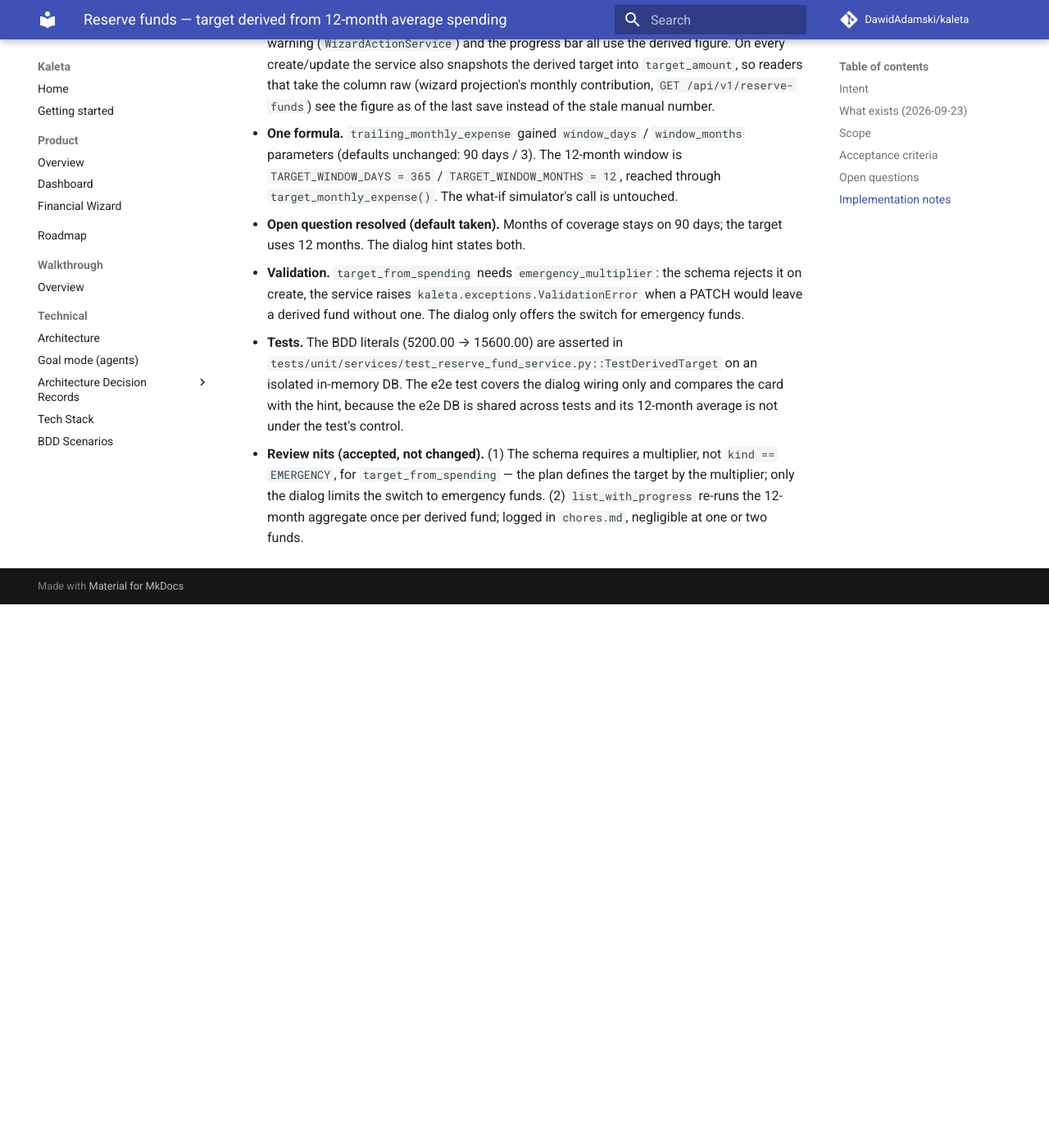
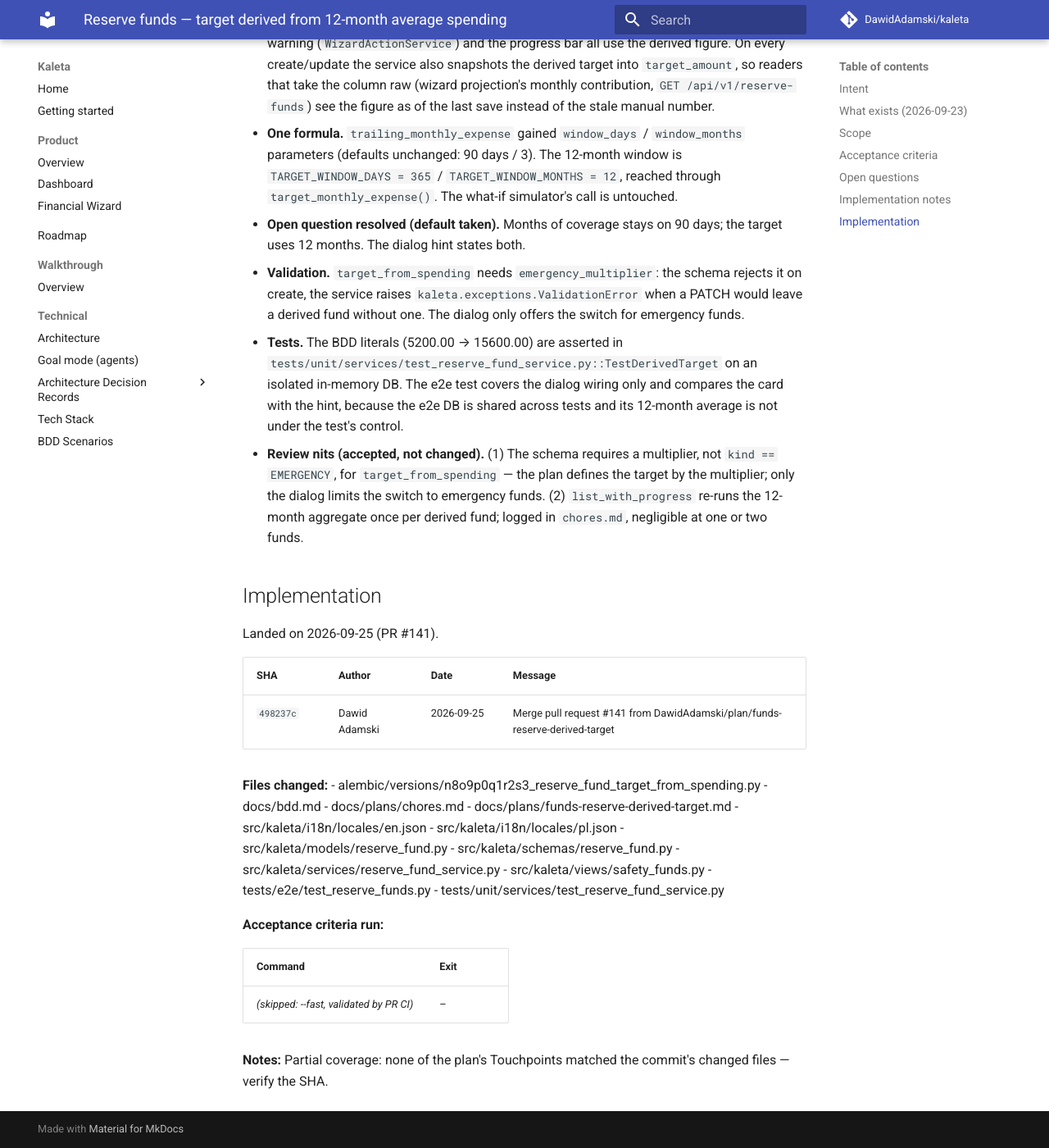
Before and after one commit to DawidAdamski/kaleta, an MkDocs documentation site: the page built from docs/plans/archive/funds-reserve-derived-target.md, in a window 1280 px wide and 1400 px high, scrolled down 1263 px. Shown: the whole window at 82% size. Built offline with MkDocs 1.6.1 and Material for MkDocs 9.7.7, drawn with Linux system fonts in a browser that asks for light colours; comment, search, counter and statistics services are not loaded; before the commit the page ends 2000 px from its top, so only the background shows below that.

Commit message:
docs(plans): archive funds-reserve-derived-target (#141)

```diff
--- a/docs/plans/funds-reserve-derived-target.md
+++ b/docs/plans/archive/funds-reserve-derived-target.md
@@ -3,14 +3,15 @@ plan_id: funds-reserve-derived-target
 title: Reserve funds — target derived from 12-month average spending
 area: budgets
 effort: small
-status: in-progress
-roadmap_ref: ../roadmap.md#budgets
+status: archived
+archived_at: 2026-09-25
+roadmap_ref: ../../roadmap.md#budgets
 ---
 
 # Reserve funds — target derived from 12-month average spending
 
 Gap-closing plan for issue #13 (`KAL-FND-002`), from
-[`audit-planned-vs-code`](archive/audit-planned-vs-code.md). `KAL-FND-001` and
+[`audit-planned-vs-code`](audit-planned-vs-code.md). `KAL-FND-001` and
 `KAL-FND-003` are `@automated`; this is the last gap.
 
 ## Intent
@@ -77,3 +78,33 @@ spend*, not a number typed into the dialog.
   switch to emergency funds. (2) `list_with_progress` re-runs the 12-month
   aggregate once per derived fund; logged in `chores.md`, negligible at
   one or two funds.
+
+## Implementation
+
+Landed on 2026-09-25 (PR #141).
+
+| SHA | Author | Date | Message |
+|---|---|---|---|
+| `498237c` | Dawid Adamski | 2026-09-25 | Merge pull request #141 from DawidAdamski/plan/funds-reserve-derived-target |
+
+**Files changed:**
+- alembic/versions/n8o9p0q1r2s3_reserve_fund_target_from_spending.py
+- docs/bdd.md
+- docs/plans/chores.md
+- docs/plans/funds-reserve-derived-target.md
+- src/kaleta/i18n/locales/en.json
+- src/kaleta/i18n/locales/pl.json
+- src/kaleta/models/reserve_fund.py
+- src/kaleta/schemas/reserve_fund.py
+- src/kaleta/services/reserve_fund_service.py
+- src/kaleta/views/safety_funds.py
+- tests/e2e/test_reserve_funds.py
+- tests/unit/services/test_reserve_fund_service.py
+
+**Acceptance criteria run:**
+
+| Command | Exit |
+|---|---|
+| _(skipped: --fast, validated by PR CI)_ | – |
+
+**Notes:** Partial coverage: none of the plan's Touchpoints matched the commit's changed files — verify the SHA.
```
Also changed, not shown: docs/plans/README.md (+1 -1 lines).
